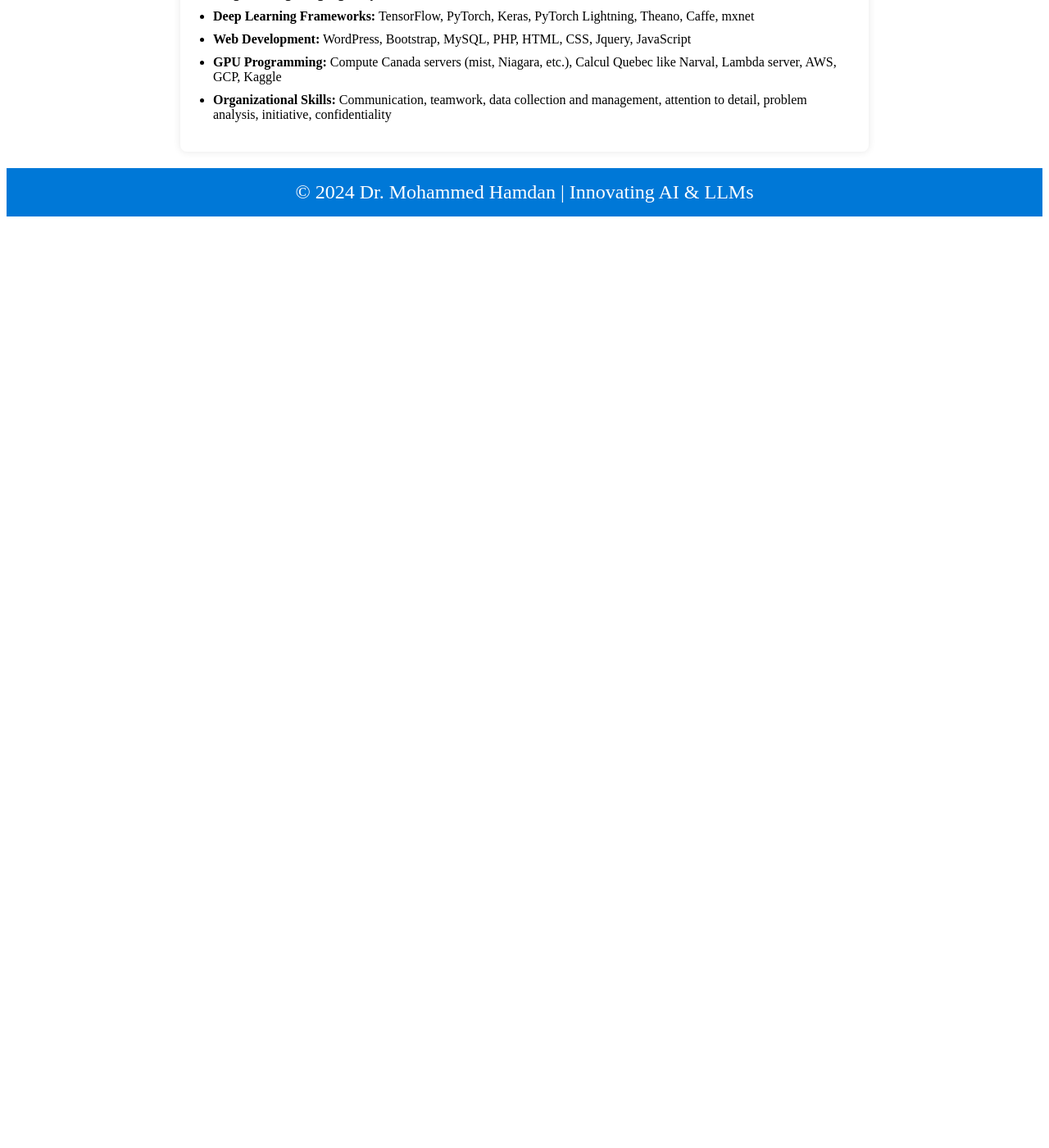
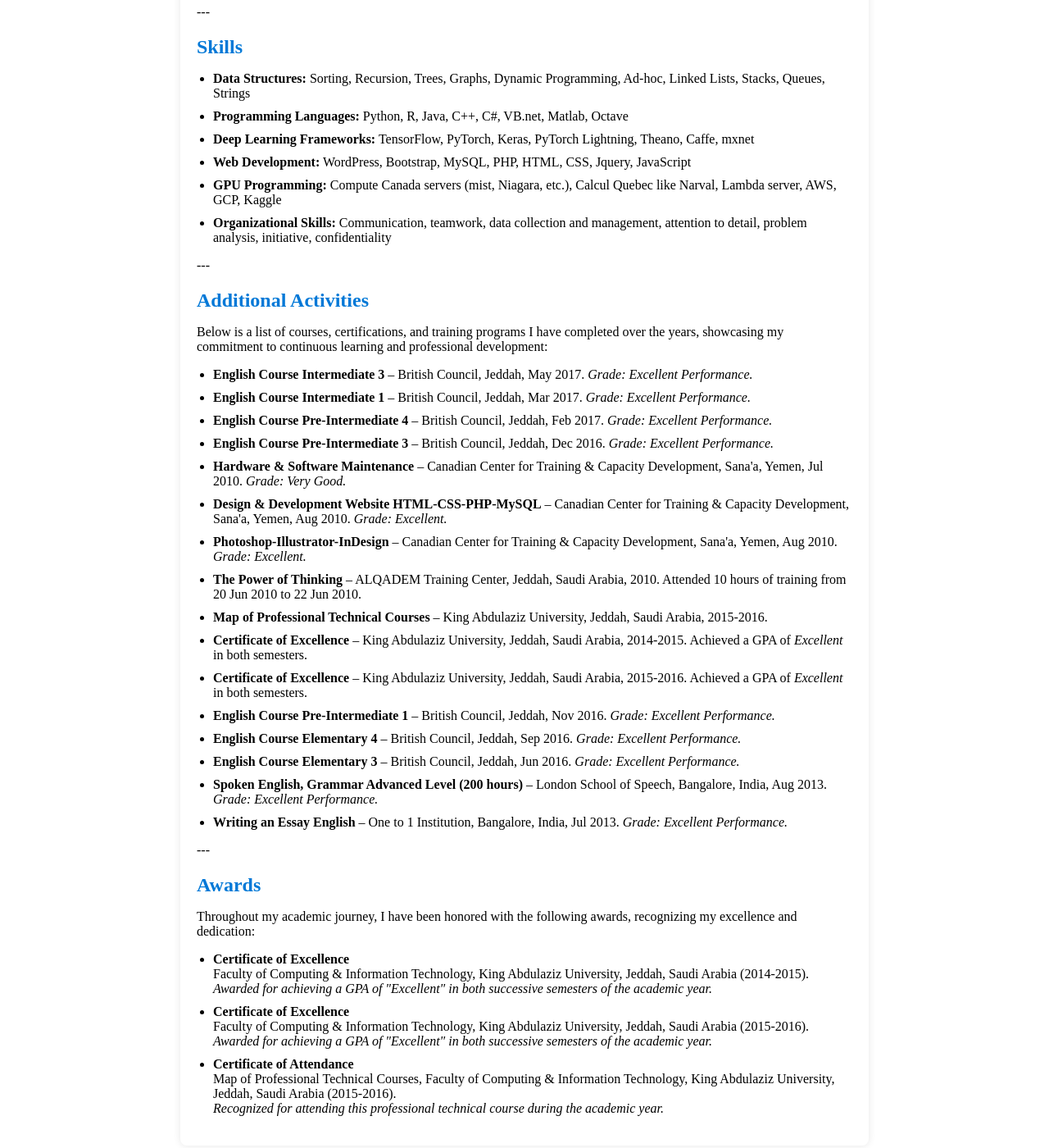
Before and after one commit to MHHamdan/moha, a Jekyll site: the page built from skills.html, in a window 1280 px wide and 1400 px high, scrolled down 301 px. Shown: the whole window at 82% size. Built offline with Jekyll 4.4.1, drawn with Linux system fonts in a browser that asks for light colours; before the commit the page ends 900 px from its top, so only the background shows below that; some of the changed text lies outside the part shown.

```diff
--- a/experience.html
+++ b/experience.html
@@ -15,7 +15,7 @@
     <li>Conducted advanced research in deep learning for handwriting recognition, OCR, and document layout analysis.</li>
     <li>Developed the HAND architecture achieving <5% error rates on challenging handwritten datasets.</li>
     <li>Published research in high-impact journals such as IEEE TPAMI and IJDAR.</li>
-    <li>Mentored colleagues on advanced ML and computer vision techniques.</li>
+    <li>Collaborate wtih colleagues on advanced ML and computer vision techniques.</li>
     <li>Managed lab computing resources and led model training/deployment workflows.</li>
   </ul>
 </div>
--- a/skills.html
+++ b/skills.html
@@ -1,11 +1,23 @@
 ---
 layout: default
-title: "Skills"
-permalink: /skills.html
+title: "Portfolio"
+permalink: /portfolio.html
+---
+
+<h1>Mohammed Hamdan</h1>
+<p>Machine Learning Engineer</p>
+
+<nav>
+  <ul>
+    <li><a href="#skills">Skills</a></li>
+    <li><a href="#additional-activities">Additional Activities</a></li>
+    <li><a href="#awards">Awards</a></li>
+  </ul>
+</nav>
 
 ---
 
-<h2>Skills</h2>
+<h2 id="skills">Skills</h2>
 <ul>
   <li><strong>Data Structures:</strong> Sorting, Recursion, Trees, Graphs, Dynamic Programming, Ad-hoc, Linked Lists, Stacks, Queues, Strings</li>
   <li><strong>Programming Languages:</strong> Python, R, Java, C++, C#, VB.net, Matlab, Octave</li>
@@ -14,3 +26,50 @@
   <li><strong>GPU Programming:</strong> Compute Canada servers (mist, Niagara, etc.), Calcul Quebec like Narval, Lambda server, AWS, GCP, Kaggle</li>
   <li><strong>Organizational Skills:</strong> Communication, teamwork, data collection and management, attention to detail, problem analysis, initiative, confidentiality</li>
 </ul>
+
+---
+
+<h2 id="additional-activities">Additional Activities</h2>
+<p>Below is a list of courses, certifications, and training programs I have completed over the years, showcasing my commitment to continuous learning and professional development:</p>
+
+<ul>
+  <li><strong>English Course Intermediate 3</strong> – British Council, Jeddah, May 2017. <em>Grade: Excellent Performance.</em></li>
+  <li><strong>English Course Intermediate 1</strong> – British Council, Jeddah, Mar 2017. <em>Grade: Excellent Performance.</em></li>
+  <li><strong>English Course Pre-Intermediate 4</strong> – British Council, Jeddah, Feb 2017. <em>Grade: Excellent Performance.</em></li>
+  <li><strong>English Course Pre-Intermediate 3</strong> – British Council, Jeddah, Dec 2016. <em>Grade: Excellent Performance.</em></li>
+  <li><strong>Hardware & Software Maintenance</strong> – Canadian Center for Training & Capacity Development, Sana'a, Yemen, Jul 2010. <em>Grade: Very Good.</em></li>
+  <li><strong>Design & Development Website HTML-CSS-PHP-MySQL</strong> – Canadian Center for Training & Capacity Development, Sana'a, Yemen, Aug 2010. <em>Grade: Excellent.</em></li>
+  <li><strong>Photoshop-Illustrator-InDesign</strong> – Canadian Center for Training & Capacity Development, Sana'a, Yemen, Aug 2010. <em>Grade: Excellent.</em></li>
+  <li><strong>The Power of Thinking</strong> – ALQADEM Training Center, Jeddah, Saudi Arabia, 2010. Attended 10 hours of training from 20 Jun 2010 to 22 Jun 2010.</li>
+  <li><strong>Map of Professional Technical Courses</strong> – King Abdulaziz University, Jeddah, Saudi Arabia, 2015-2016.</li>
+  <li><strong>Certificate of Excellence</strong> – King Abdulaziz University, Jeddah, Saudi Arabia, 2014-2015. Achieved a GPA of <em>Excellent</em> in both semesters.</li>
+  <li><strong>Certificate of Excellence</strong> – King Abdulaziz University, Jeddah, Saudi Arabia, 2015-2016. Achieved a GPA of <em>Excellent</em> in both semesters.</li>
+  <li><strong>English Course Pre-Intermediate 1</strong> – British Council, Jeddah, Nov 2016. <em>Grade: Excellent Performance.</em></li>
+  <li><strong>English Course Elementary 4</strong> – British Council, Jeddah, Sep 2016. <em>Grade: Excellent Performance.</em></li>
+  <li><strong>English Course Elementary 3</strong> – British Council, Jeddah, Jun 2016. <em>Grade: Excellent Performance.</em></li>
+  <li><strong>Spoken English, Grammar Advanced Level (200 hours)</strong> – London School of Speech, Bangalore, India, Aug 2013. <em>Grade: Excellent Performance.</em></li>
+  <li><strong>Writing an Essay English</strong> – One to 1 Institution, Bangalore, India, Jul 2013. <em>Grade: Excellent Performance.</em></li>
+</ul>
+
+---
+
+<h2 id="awards">Awards</h2>
+<p>Throughout my academic journey, I have been honored with the following awards, recognizing my excellence and dedication:</p>
+
+<ul>
+  <li>
+    <strong>Certificate of Excellence</strong><br>
+    Faculty of Computing & Information Technology, King Abdulaziz University, Jeddah, Saudi Arabia (2014-2015).<br>
+    <em>Awarded for achieving a GPA of "Excellent" in both successive semesters of the academic year.</em>
+  </li>
+  <li>
+    <strong>Certificate of Excellence</strong><br>
+    Faculty of Computing & Information Technology, King Abdulaziz University, Jeddah, Saudi Arabia (2015-2016).<br>
+    <em>Awarded for achieving a GPA of "Excellent" in both successive semesters of the academic year.</em>
+  </li>
+  <li>
+    <strong>Certificate of Attendance</strong><br>
+    Map of Professional Technical Courses, Faculty of Computing & Information Technology, King Abdulaziz University, Jeddah, Saudi Arabia (2015-2016).<br>
+    <em>Recognized for attending this professional technical course during the academic year.</em>
+  </li>
+</ul>
```
